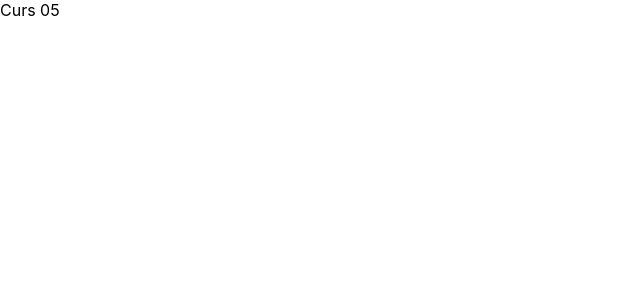
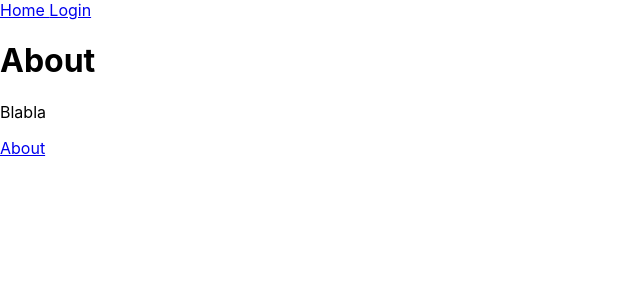
Before and after one commit to danieleduardpopa/proiect2-react, a React (Create React App) app: page /about in a window 1280 px wide. Shown: the top 300 px of the page, without its empty margins (0-640 px from the left). Built offline with nearby package versions, Linux system fonts and the light colour scheme.

Commit message:
pages&components and route usage

```diff
--- a/src/App.js
+++ b/src/App.js
@@ -1,16 +1,27 @@
 import React from 'react';
 import './App.css';
+import { Route, Routes } from 'react-router-dom';
+import Home from './pages/Home';
+import Login from './pages/Login';
+import About from './pages/About';
+import Page404 from './pages/Page404';
+
 
 class App extends React.Component {
   constructor() {
     super();
-    this.state = {}
+    this.state = {};
   }
 
   render() {
     return (
       <div>
-        Curs 05
+        <Routes>
+          <Route path='/' element={ <Home />} />
+          <Route path='/login' element={ <Login /> } />
+          <Route path='/about' element={ <About /> } />
+          <Route path='*' element={ <Page404 /> } />
+        </Routes>
       </div>
     )
   }
--- /dev/null
+++ b/src/components/Footer.jsx
@@ -0,0 +1,12 @@
+import React from 'react';
+import { Link } from 'react-router-dom';
+
+function Footer() {
+    return (
+        <div>
+            <Link to='/about'> About </Link>
+        </div>
+    )
+}
+
+export default Footer
--- /dev/null
+++ b/src/components/Header.jsx
@@ -0,0 +1,13 @@
+import React from 'react';
+import { Link } from 'react-router-dom';
+
+function Header() {
+    return (
+        <div>
+            <Link to='/'> Home </Link>
+            <Link to='/login'> Login </Link>
+        </div>
+    )
+}
+
+export default Header
--- /dev/null
+++ b/src/components/Layout.jsx
@@ -0,0 +1,15 @@
+import React from 'react';
+import Header from './Header';
+import Footer from './Footer';
+
+function Layout(props) {
+    return (
+        <div>
+            <Header />
+                {props.children}
+            <Footer />
+        </div>
+    )
+}
+
+export default Layout
--- /dev/null
+++ b/src/pages/About.jsx
@@ -0,0 +1,15 @@
+import React from 'react';
+import Layout from '../components/Layout';
+
+function About() {
+    return (
+        <div>
+            <Layout>
+                <h1>About</h1>
+                <p>Blabla</p>
+            </Layout>
+        </div>
+    )
+}
+
+export default About
--- /dev/null
+++ b/src/pages/Home.jsx
@@ -0,0 +1,16 @@
+import React from 'react';
+import Layout from '../components/Layout';
+
+function Home(props) {
+    console.log(props);
+    return (
+        <div>
+            <Layout>
+                <h1>Home</h1>
+
+            </Layout>
+        </div>
+    )
+}
+
+export default Home
--- /dev/null
+++ b/src/pages/Login.jsx
@@ -0,0 +1,11 @@
+import React from 'react'
+
+function Login() {
+    return (
+        <div>
+            <h1>Login</h1>
+        </div>
+    )
+}
+
+export default Login
--- /dev/null
+++ b/src/pages/Page404.jsx
@@ -0,0 +1,11 @@
+import React from 'react'
+
+function Page404() {
+    return (
+        <div>
+            <h1>Page404</h1>
+        </div>
+    )
+}
+
+export default Page404
```
